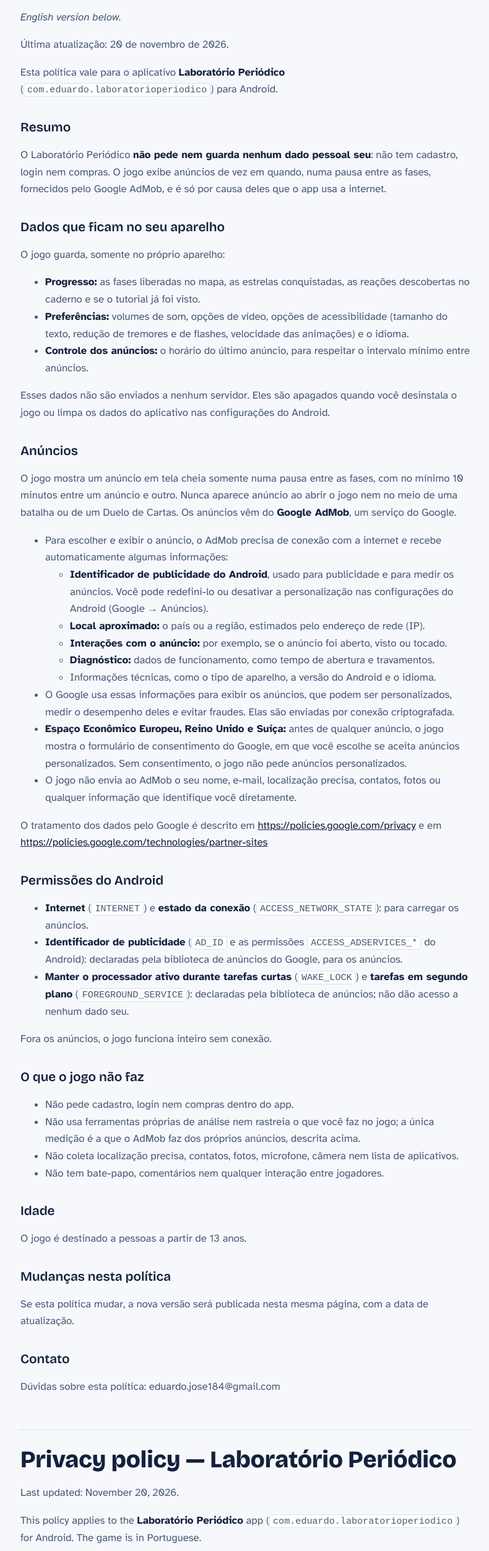
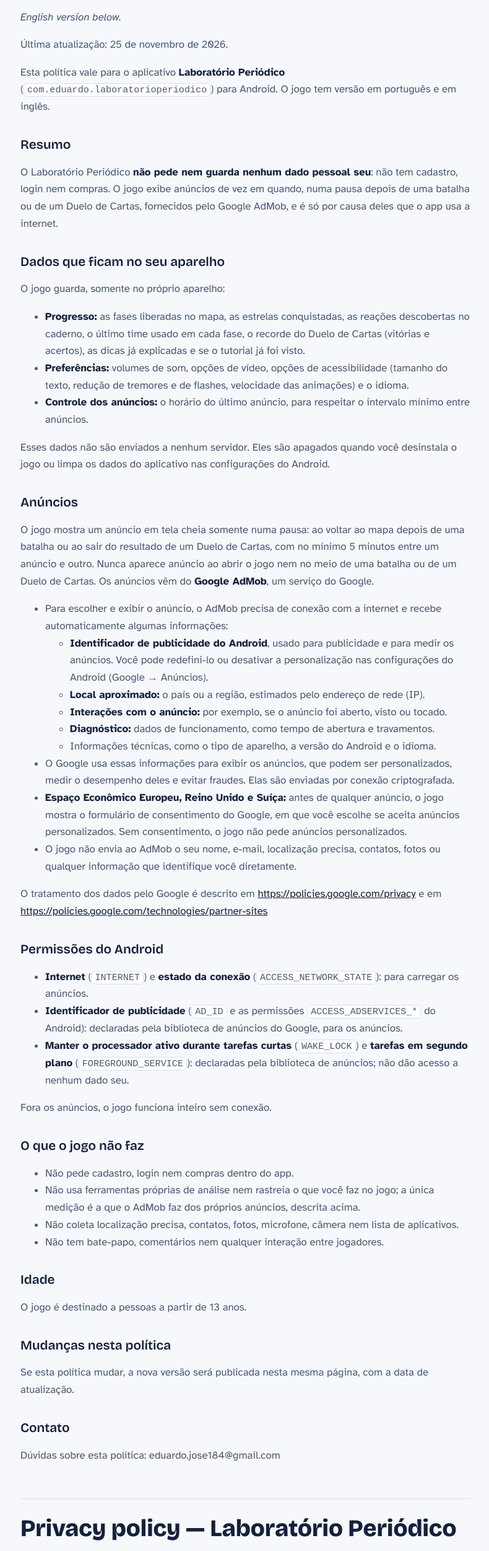
Before and after one commit to eduardo7321/eduardo7321.github.io, a plain HTML site: page laboratorio-periodico-privacidade/index.html in a window 1280 px wide. Shown: the part 212-2714 px from the top of the page at 62% size, without its empty margins (243-1033 px from the left). Drawn offline with nearby package versions, Linux system fonts and the light colour scheme.

Commit message:
Laboratorio Periodico: politica atualizada (anuncio a cada 5 minutos, depois da batalha ou do Duelo; jogo em portugues e ingles; dados guardados completos); site mostra o jogo em portugues e ingles
Co-Authored-By: Claude Opus 5.5 <noreply@anthropic.com>

```diff
--- a/_src/textos/en.json
+++ b/_src/textos/en.json
@@ -70,11 +70,11 @@
  "per_l2": "The periodic table is the team-selection screen: group, period and atomic number show up as you play",
  "per_l3": "Real properties become strategy: aluminum protects itself with a layer of alumina, and chromium and nickel resist corrosion",
  "per_l4": "4 islands and 20 levels: Metals, Salts, Acids and Bases, and Alloys, with a boss at the end of each island",
- "per_meta": "Android · Portuguese only · ages 13+",
+ "per_meta": "Android · English and Portuguese · ages 13+",
  "per_na": ">Sodium</figure>",
  "per_p": "Build a team of three elements and face villains like the Rust in turn-based battles. To attack, combine two heroes: if the reaction really exists, it happens on screen with the real, balanced equation. If the combination has no source yet, the game says so instead of inventing chemistry.",
  "per_shots": "aria-label=\"Laboratório Periódico screenshots\"",
- "per_tag": "A chemistry RPG where the heroes are elements of the periodic table. Portuguese only.",
+ "per_tag": "A chemistry RPG where the heroes are elements of the periodic table.",
  "politica": ">privacy policy</a>",
  "politica_maiusc": ">Privacy policy</a>",
  "raiz": "../",
--- a/_src/textos/pt.json
+++ b/_src/textos/pt.json
@@ -70,7 +70,7 @@
  "per_l2": "A tabela periódica é a tela de escolha do time: grupo, período e número atômico aparecem enquanto você joga",
  "per_l3": "Propriedades reais viram estratégia: o alumínio se protege com uma camada de alumina, e o cromo e o níquel resistem à corrosão",
  "per_l4": "4 ilhas e 20 fases: Metais, Sais, Ácidos e Bases e Ligas, com um chefe no fim de cada ilha",
- "per_meta": "Android · português · a partir de 13 anos",
+ "per_meta": "Android · português e inglês · a partir de 13 anos",
  "per_na": ">Sódio</figure>",
  "per_p": "Monte um time de três elementos e enfrente vilões como a Ferrugem em batalhas por turnos. Para atacar, combine dois heróis: se a reação existe de verdade, ela acontece na tela com a equação real e balanceada. Se a combinação ainda não tem fonte, o jogo diz isso, sem inventar química.",
  "per_shots": "aria-label=\"Telas do Laboratório Periódico\"",
--- a/laboratorio-periodico-privacidade/index.html
+++ b/laboratorio-periodico-privacidade/index.html
@@ -32,16 +32,16 @@
 <main>
 <h1>Política de privacidade — Laboratório Periódico</h1>
 <p><em>English version below.</em></p>
-<p>Última atualização: 20 de novembro de 2026.</p>
-<p>Esta política vale para o aplicativo <strong>Laboratório Periódico</strong> (<code>com.eduardo.laboratorioperiodico</code>) para Android.</p>
+<p>Última atualização: 25 de novembro de 2026.</p>
+<p>Esta política vale para o aplicativo <strong>Laboratório Periódico</strong> (<code>com.eduardo.laboratorioperiodico</code>) para Android. O jogo tem versão em português e em inglês.</p>
 <h2>Resumo</h2>
-<p>O Laboratório Periódico <strong>não pede nem guarda nenhum dado pessoal seu</strong>: não tem cadastro, login nem compras. O jogo exibe anúncios de vez em quando, numa pausa entre as fases, fornecidos pelo Google AdMob, e é só por causa deles que o app usa a internet.</p>
+<p>O Laboratório Periódico <strong>não pede nem guarda nenhum dado pessoal seu</strong>: não tem cadastro, login nem compras. O jogo exibe anúncios de vez em quando, numa pausa depois de uma batalha ou de um Duelo de Cartas, fornecidos pelo Google AdMob, e é só por causa deles que o app usa a internet.</p>
 <h2>Dados que ficam no seu aparelho</h2>
 <p>O jogo guarda, somente no próprio aparelho:</p>
-<ul><li><strong>Progresso:</strong> as fases liberadas no mapa, as estrelas conquistadas, as reações descobertas no caderno e se o tutorial já foi visto.</li><li><strong>Preferências:</strong> volumes de som, opções de vídeo, opções de acessibilidade (tamanho do texto, redução de tremores e de flashes, velocidade das animações) e o idioma.</li><li><strong>Controle dos anúncios:</strong> o horário do último anúncio, para respeitar o intervalo mínimo entre anúncios.</li></ul>
+<ul><li><strong>Progresso:</strong> as fases liberadas no mapa, as estrelas conquistadas, as reações descobertas no caderno, o último time usado em cada fase, o recorde do Duelo de Cartas (vitórias e acertos), as dicas já explicadas e se o tutorial já foi visto.</li><li><strong>Preferências:</strong> volumes de som, opções de vídeo, opções de acessibilidade (tamanho do texto, redução de tremores e de flashes, velocidade das animações) e o idioma.</li><li><strong>Controle dos anúncios:</strong> o horário do último anúncio, para respeitar o intervalo mínimo entre anúncios.</li></ul>
 <p>Esses dados não são enviados a nenhum servidor. Eles são apagados quando você desinstala o jogo ou limpa os dados do aplicativo nas configurações do Android.</p>
 <h2>Anúncios</h2>
-<p>O jogo mostra um anúncio em tela cheia somente numa pausa entre as fases, com no mínimo 10 minutos entre um anúncio e outro. Nunca aparece anúncio ao abrir o jogo nem no meio de uma batalha ou de um Duelo de Cartas. Os anúncios vêm do <strong>Google AdMob</strong>, um serviço do Google.</p>
+<p>O jogo mostra um anúncio em tela cheia somente numa pausa: ao voltar ao mapa depois de uma batalha ou ao sair do resultado de um Duelo de Cartas, com no mínimo 5 minutos entre um anúncio e outro. Nunca aparece anúncio ao abrir o jogo nem no meio de uma batalha ou de um Duelo de Cartas. Os anúncios vêm do <strong>Google AdMob</strong>, um serviço do Google.</p>
 <ul><li>Para escolher e exibir o anúncio, o AdMob precisa de conexão com a internet e recebe automaticamente algumas informações:<ul><li><strong>Identificador de publicidade do Android</strong>, usado para publicidade e para medir os anúncios. Você pode redefini-lo ou desativar a personalização nas configurações do Android (Google → Anúncios).</li><li><strong>Local aproximado:</strong> o país ou a região, estimados pelo endereço de rede (IP).</li><li><strong>Interações com o anúncio:</strong> por exemplo, se o anúncio foi aberto, visto ou tocado.</li><li><strong>Diagnóstico:</strong> dados de funcionamento, como tempo de abertura e travamentos.</li><li>Informações técnicas, como o tipo de aparelho, a versão do Android e o idioma.</li></ul></li><li>O Google usa essas informações para exibir os anúncios, que podem ser personalizados, medir o desempenho deles e evitar fraudes. Elas são enviadas por conexão criptografada.</li><li><strong>Espaço Econômico Europeu, Reino Unido e Suíça:</strong> antes de qualquer anúncio, o jogo mostra o formulário de consentimento do Google, em que você escolhe se aceita anúncios personalizados. Sem consentimento, o jogo não pede anúncios personalizados.</li><li>O jogo não envia ao AdMob o seu nome, e-mail, localização precisa, contatos, fotos ou qualquer informação que identifique você diretamente.</li></ul>
 <p>O tratamento dos dados pelo Google é descrito em <a href="https://policies.google.com/privacy">https://policies.google.com/privacy</a> e em <a href="https://policies.google.com/technologies/partner-sites">https://policies.google.com/technologies/partner-sites</a></p>
 <h2>Permissões do Android</h2>
@@ -57,16 +57,16 @@
 <p>Dúvidas sobre esta política: eduardo.jose184@gmail.com</p>
 <hr>
 <h1>Privacy policy — Laboratório Periódico</h1>
-<p>Last updated: November 20, 2026.</p>
-<p>This policy applies to the <strong>Laboratório Periódico</strong> app (<code>com.eduardo.laboratorioperiodico</code>) for Android. The game is in Portuguese.</p>
+<p>Last updated: November 25, 2026.</p>
+<p>This policy applies to the <strong>Laboratório Periódico</strong> app (<code>com.eduardo.laboratorioperiodico</code>) for Android. The game is available in Portuguese and English.</p>
 <h2>Summary</h2>
-<p>Laboratório Periódico <strong>does not ask for or store any of your personal data</strong>: there is no sign-up, no login and no purchases. The game shows ads now and then, during a break between levels, provided by Google AdMob, and that is the only reason the app uses the internet.</p>
+<p>Laboratório Periódico <strong>does not ask for or store any of your personal data</strong>: there is no sign-up, no login and no purchases. The game shows ads now and then, during a break after a battle or a Card Duel, provided by Google AdMob, and that is the only reason the app uses the internet.</p>
 <h2>Data kept on your device</h2>
 <p>The game stores, only on your device:</p>
-<ul><li><strong>Progress:</strong> the levels unlocked on the map, the stars earned, the reactions discovered in the notebook and whether the tutorial has been seen.</li><li><strong>Preferences:</strong> sound volumes, video options, accessibility options (text size, reduced shaking and flashes, animation speed) and language.</li><li><strong>Ad pacing:</strong> the time of the last ad, to respect the minimum interval between ads.</li></ul>
+<ul><li><strong>Progress:</strong> the levels unlocked on the map, the stars earned, the reactions discovered in the notebook, the last team used in each level, the Card Duel record (wins and correct answers), the hints already explained and whether the tutorial has been seen.</li><li><strong>Preferences:</strong> sound volumes, video options, accessibility options (text size, reduced shaking and flashes, animation speed) and language.</li><li><strong>Ad pacing:</strong> the time of the last ad, to respect the minimum interval between ads.</li></ul>
 <p>This data is not sent to any server. It is deleted when you uninstall the game or clear the app's data in Android settings.</p>
 <h2>Ads</h2>
-<p>The game shows a full-screen ad only during a break between levels, with at least 10 minutes between ads. An ad never appears when you open the game or in the middle of a battle or a Card Duel. Ads come from <strong>Google AdMob</strong>, a Google service.</p>
+<p>The game shows a full-screen ad only during a break: when returning to the map after a battle or when leaving the result of a Card Duel, with at least 5 minutes between ads. An ad never appears when you open the game or in the middle of a battle or a Card Duel. Ads come from <strong>Google AdMob</strong>, a Google service.</p>
 <ul><li>To choose and show an ad, AdMob needs an internet connection and automatically receives some information:<ul><li><strong>Android advertising ID</strong>, used for advertising and for measuring ads. You can reset it or turn off ad personalization in Android settings (Google → Ads).</li><li><strong>Approximate location:</strong> the country or region, estimated from the network (IP) address.</li><li><strong>Interactions with the ad:</strong> for example, whether the ad was opened, viewed or tapped.</li><li><strong>Diagnostics:</strong> performance data, such as loading time and crashes.</li><li>Technical information, such as device type, Android version and language.</li></ul></li><li>Google uses this information to show ads, which may be personalized, to measure their performance and to prevent fraud. It is sent over an encrypted connection.</li><li><strong>European Economic Area, United Kingdom and Switzerland:</strong> before any ad, the game shows Google's consent form, where you choose whether to accept personalized ads. Without consent, the game does not request personalized ads.</li><li>The game does not send AdMob your name, email, precise location, contacts, photos or any information that directly identifies you.</li></ul>
 <p>Google's data processing is described at <a href="https://policies.google.com/privacy">https://policies.google.com/privacy</a> and <a href="https://policies.google.com/technologies/partner-sites">https://policies.google.com/technologies/partner-sites</a></p>
 <h2>Android permissions</h2>
```
Also changed, not shown: en/index.html (+2 -2 lines), index.html (+1 -1 lines), 1 other file.
